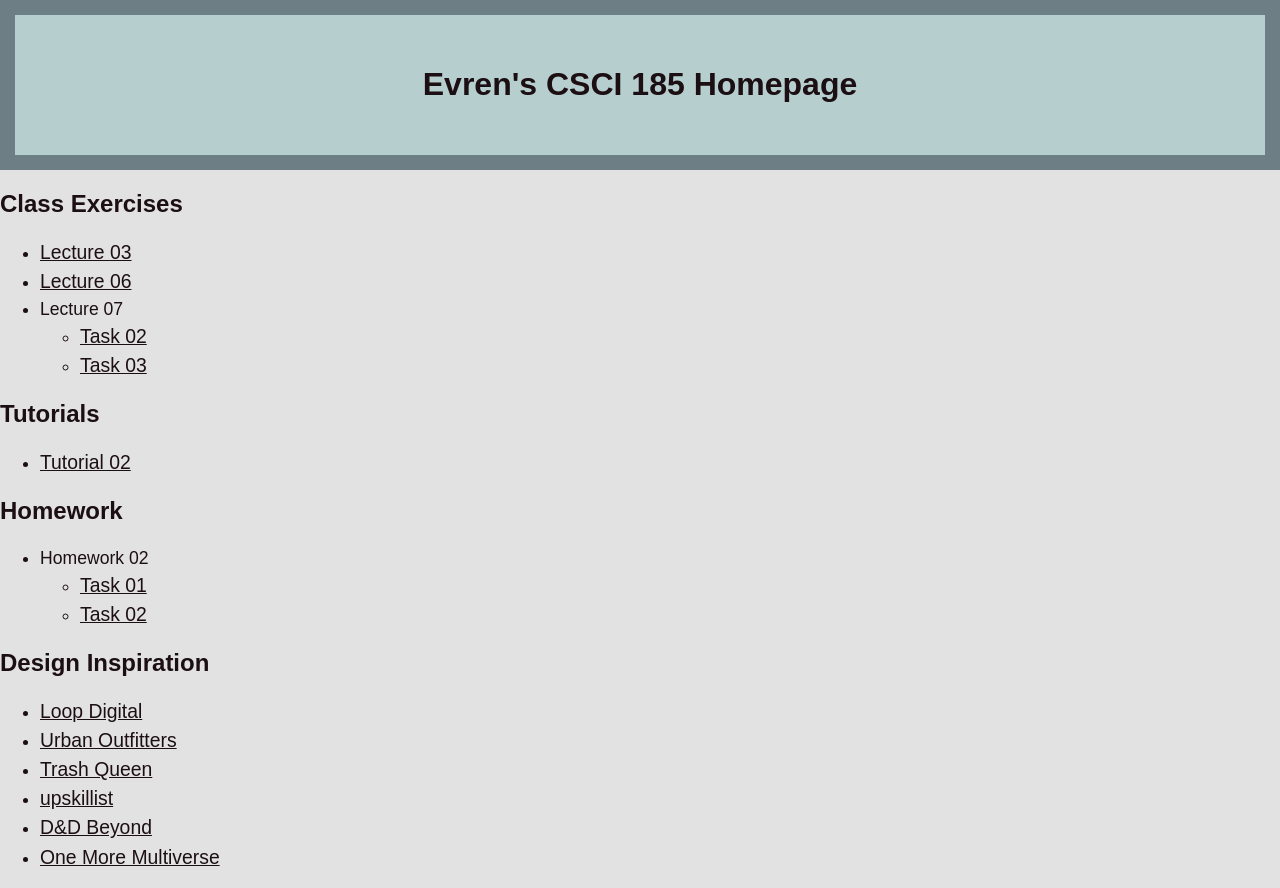
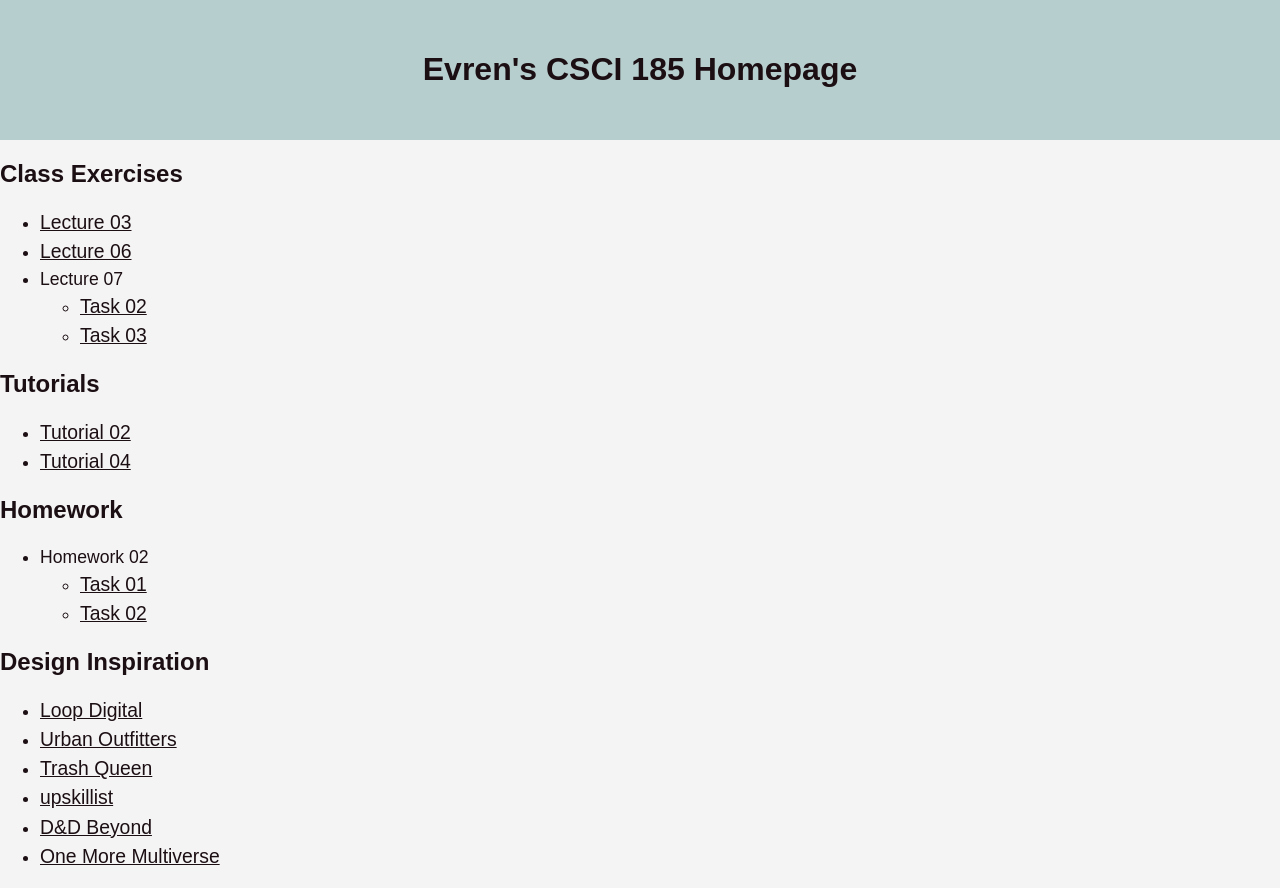
Before and after one commit to EvrenUNCA/csci185, a plain HTML site: page index.html in a window 1280 px wide. Drawn offline with Linux system fonts and the light colour scheme.

Commit message:
Adding Tutorial 04

```diff
--- a/index.html
+++ b/index.html
@@ -30,6 +30,7 @@
                 <h2>Tutorials</h2>
                 <ul>
                     <li><a href="tutorials/tutorial02/index.html">Tutorial 02</a></li>
+                    <li><a href="tutorials/tutorial04/index.html">Tutorial 04</a></li>
                 </ul>
             </section>
 
--- a/styles.css
+++ b/styles.css
@@ -9,15 +9,12 @@ header {
     background-color: #B7CECE;
     padding: 30px;
     color: #1C0F13;
-    border: solid;
-    border-color: #6E7E85;
-    border-width: 15px;
 }
 
 body {
     margin: 0px;
     font-family: Arial, sans-serif;
-    background-color: #E2E2E2;
+    background-color: #F4F4F4;
     color: #1C0F13;
 }
 
```
